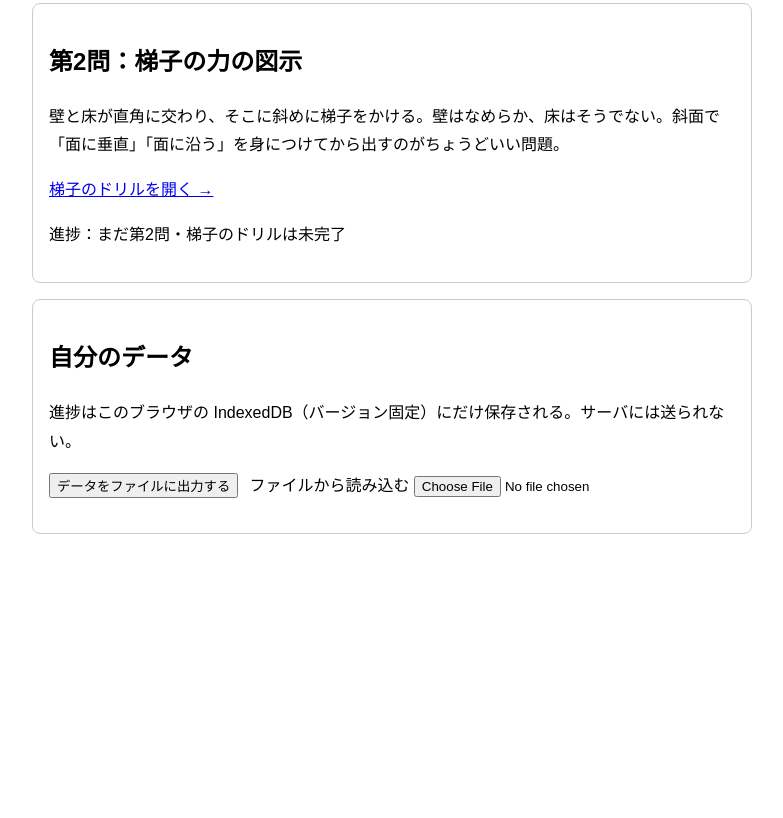
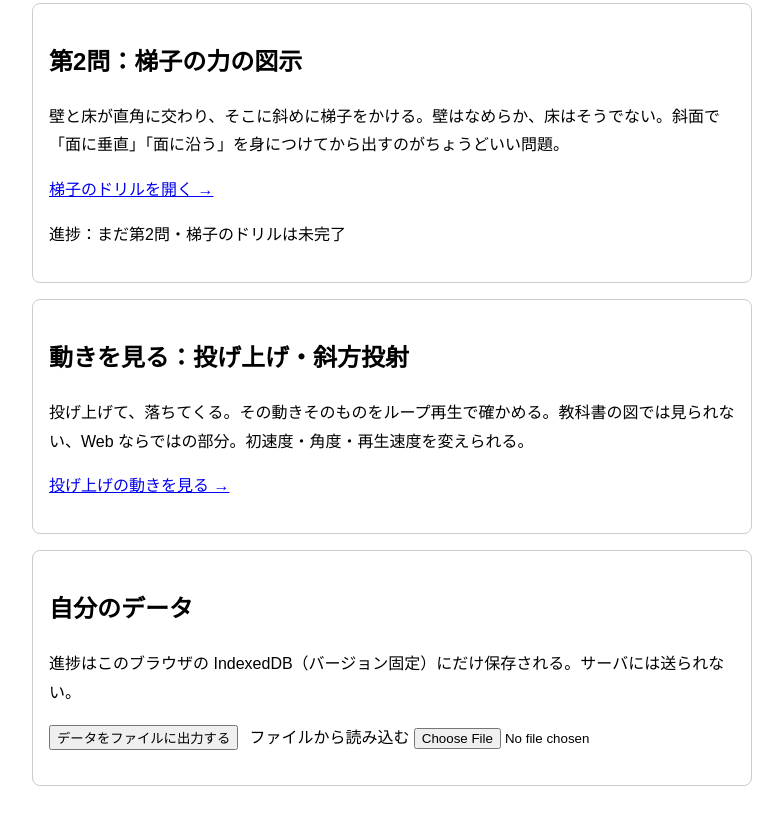
Before and after one commit to cyoukoz/koukou-butsuri-kouryaku, a plain HTML site: page index.html in a window 1280 px wide. Shown: the part 832-1650 px from the top of the page, without its empty margins (248-1031 px from the left). Before the commit the page ends 1398 px from the top, so only its background shows below. Drawn offline with Linux system fonts and the light colour scheme.

Commit message:
Add projectile motion simulator

```diff
--- a/index.html
+++ b/index.html
@@ -40,6 +40,12 @@
 </div>
 
 <div class="card">
+  <h2>動きを見る：投げ上げ・斜方投射</h2>
+  <p>投げ上げて、落ちてくる。その動きそのものをループ再生で確かめる。教科書の図では見られない、Web ならではの部分。初速度・角度・再生速度を変えられる。</p>
+  <p><a href="content/mechanics/projectile.html">投げ上げの動きを見る →</a></p>
+</div>
+
+<div class="card">
   <h2>自分のデータ</h2>
   <p>進捗はこのブラウザの IndexedDB（バージョン固定）にだけ保存される。サーバには送られない。</p>
   <button id="export">データをファイルに出力する</button>
```
